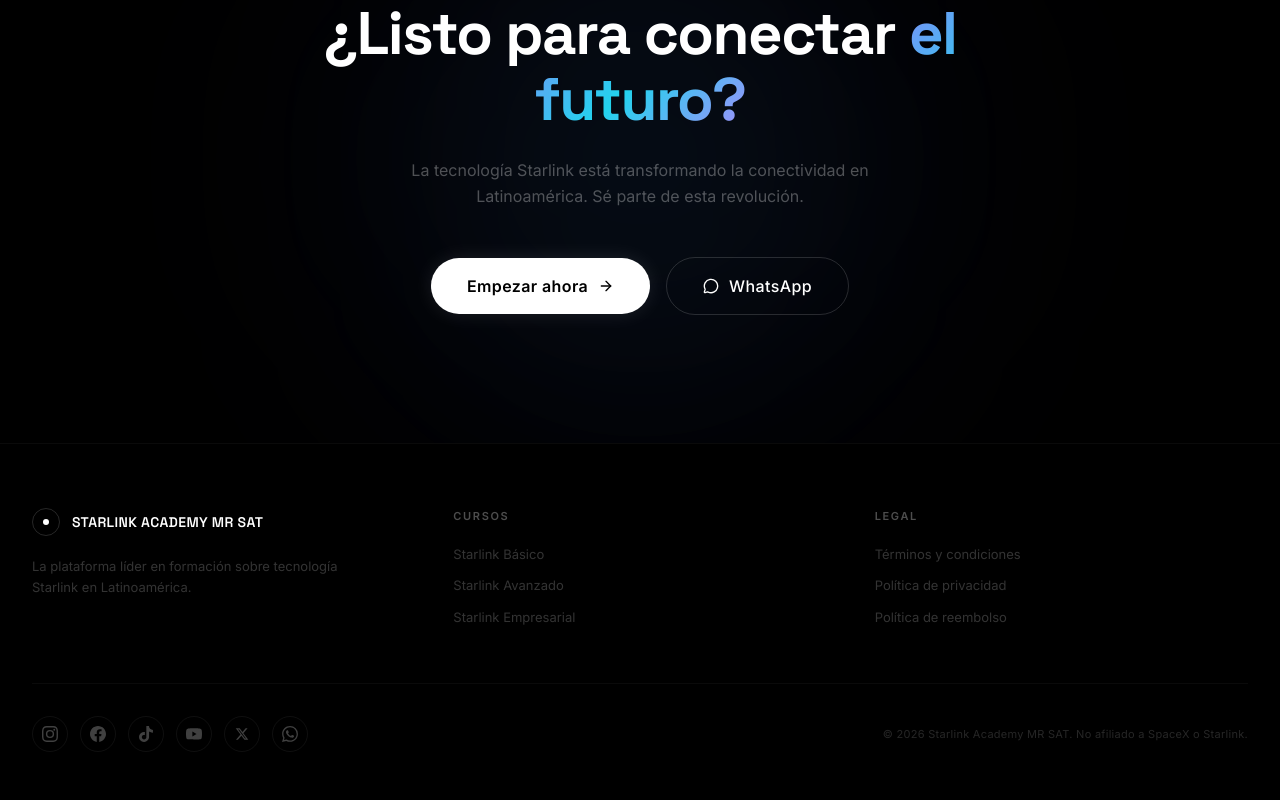
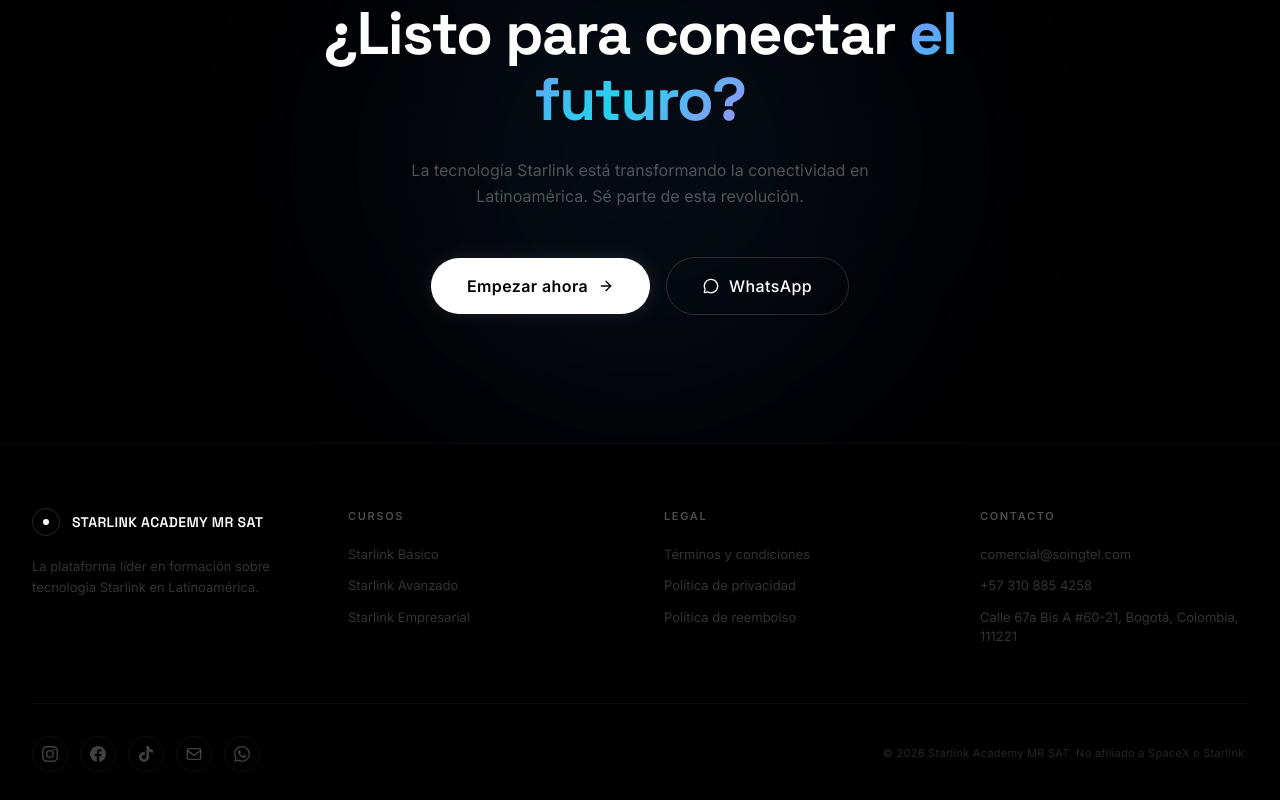
Before and after one commit to mateofj28/Starlink-Academy-Landing, a React (Vite) app: page / in a window 1280 px wide. Shown: the part 5046-5846 px from the top of the page. Built offline with nearby package versions, Linux system fonts and the light colour scheme.

Commit message:
feat: update social links, add contact info and address in footer

```diff
--- a/src/components/layout/Footer.jsx
+++ b/src/components/layout/Footer.jsx
@@ -4,7 +4,7 @@ export default function Footer() {
   return (
     <footer className="relative border-t border-white/[0.04]">
       <div className="max-w-7xl mx-auto px-4 sm:px-6 lg:px-8 py-12 sm:py-16">
-        <div className="grid grid-cols-1 sm:grid-cols-2 md:grid-cols-3 gap-10 sm:gap-12">
+        <div className="grid grid-cols-1 sm:grid-cols-2 md:grid-cols-4 gap-10 sm:gap-12">
           {/* Brand */}
           <div>
             <div className="flex items-center gap-3 mb-5">
@@ -40,6 +40,16 @@ export default function Footer() {
               <li><span className="hover:text-white/40 transition-colors cursor-pointer">Política de reembolso</span></li>
             </ul>
           </div>
+
+          {/* Contact */}
+          <div>
+            <h4 className="text-[11px] font-semibold text-white/30 mb-5 tracking-[0.15em] uppercase">Contacto</h4>
+            <ul className="space-y-3 text-[13px] text-white/20">
+              <li>comercial@soingtel.com</li>
+              <li>+57 310 885 4258</li>
+              <li>Calle 67a Bis A #60-21, Bogotá, Colombia, 111221</li>
+            </ul>
+          </div>
         </div>
 
         {/* Social + Copyright */}
@@ -48,7 +58,7 @@ export default function Footer() {
           <div className="flex items-center gap-3">
             {/* Instagram */}
             <a
-              href="https://instagram.com"
+              href="https://www.instagram.com/mr_sat_oficiall/"
               target="_blank"
               rel="noopener noreferrer"
               className="w-9 h-9 rounded-full border border-white/[0.06] flex items-center justify-center text-white/25 hover:text-white/60 hover:border-white/15 transition-all duration-300"
@@ -61,7 +71,7 @@ export default function Footer() {
 
             {/* Facebook */}
             <a
-              href="https://facebook.com"
+              href="https://web.facebook.com/profile.php?id=61583364812006"
               target="_blank"
               rel="noopener noreferrer"
               className="w-9 h-9 rounded-full border border-white/[0.06] flex items-center justify-center text-white/25 hover:text-white/60 hover:border-white/15 transition-all duration-300"
@@ -74,7 +84,7 @@ export default function Footer() {
 
             {/* TikTok */}
             <a
-              href="https://tiktok.com"
+              href="https://www.tiktok.com/@mrsat.oficial"
               target="_blank"
               rel="noopener noreferrer"
               className="w-9 h-9 rounded-full border border-white/[0.06] flex items-center justify-center text-white/25 hover:text-white/60 hover:border-white/15 transition-all duration-300"
@@ -85,35 +95,21 @@ export default function Footer() {
               </svg>
             </a>
 
-            {/* YouTube */}
+            {/* Email */}
             <a
-              href="https://youtube.com"
-              target="_blank"
-              rel="noopener noreferrer"
+              href="mailto:comercial@soingtel.com"
               className="w-9 h-9 rounded-full border border-white/[0.06] flex items-center justify-center text-white/25 hover:text-white/60 hover:border-white/15 transition-all duration-300"
-              aria-label="YouTube"
+              aria-label="Email"
             >
-              <svg className="w-4 h-4" fill="currentColor" viewBox="0 0 24 24">
-                <path d="M23.498 6.186a3.016 3.016 0 00-2.122-2.136C19.505 3.545 12 3.545 12 3.545s-7.505 0-9.377.505A3.017 3.017 0 00.502 6.186C0 8.07 0 12 0 12s0 3.93.502 5.814a3.016 3.016 0 002.122 2.136c1.871.505 9.376.505 9.376.505s7.505 0 9.377-.505a3.015 3.015 0 002.122-2.136C24 15.93 24 12 24 12s0-3.93-.502-5.814zM9.545 15.568V8.432L15.818 12l-6.273 3.568z" />
-              </svg>
-            </a>
-
-            {/* X (Twitter) */}
-            <a
-              href="https://x.com"
-              target="_blank"
-              rel="noopener noreferrer"
-              className="w-9 h-9 rounded-full border border-white/[0.06] flex items-center justify-center text-white/25 hover:text-white/60 hover:border-white/15 transition-all duration-300"
-              aria-label="X"
-            >
-              <svg className="w-3.5 h-3.5" fill="currentColor" viewBox="0 0 24 24">
-                <path d="M18.244 2.25h3.308l-7.227 8.26 8.502 11.24H16.17l-5.214-6.817L4.99 21.75H1.68l7.73-8.835L1.254 2.25H8.08l4.713 6.231zm-1.161 17.52h1.833L7.084 4.126H5.117z" />
+              <svg className="w-4 h-4" fill="none" stroke="currentColor" strokeWidth="2" viewBox="0 0 24 24">
+                <rect x="2" y="4" width="20" height="16" rx="2" />
+                <path d="M22 7l-10 7L2 7" />
               </svg>
             </a>
 
             {/* WhatsApp */}
             <a
-              href="https://wa.me/573001234567"
+              href="https://wa.me/573108854258"
               target="_blank"
               rel="noopener noreferrer"
               className="w-9 h-9 rounded-full border border-white/[0.06] flex items-center justify-center text-white/25 hover:text-white/60 hover:border-white/15 transition-all duration-300"
--- a/src/constants/courses.js
+++ b/src/constants/courses.js
@@ -73,7 +73,7 @@ export const COURSES = [
   },
 ]
 
-export const WHATSAPP_NUMBER = '573001234567'
+export const WHATSAPP_NUMBER = '573108854258'
 export const WHATSAPP_BASE_URL = 'https://wa.me'
 
 export const STATS = [
```
